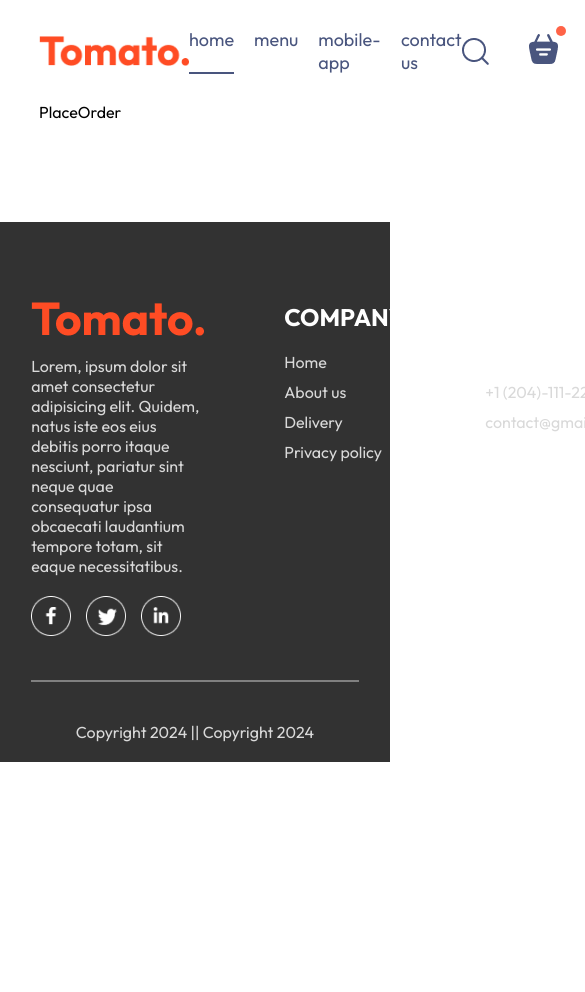
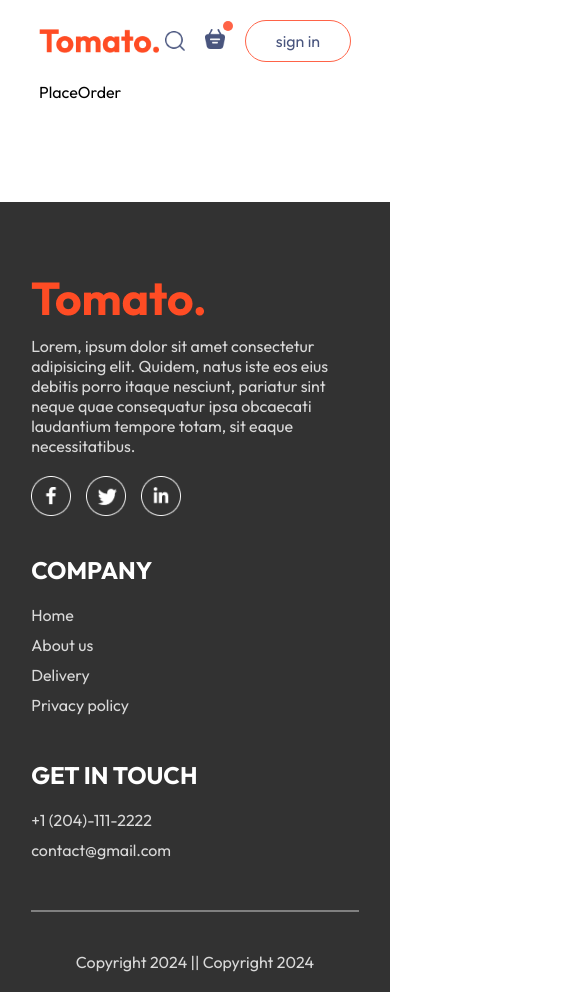
Before and after one commit to OhangPatel/Tomato, a React (Vite) app: page /order in a window 390 px wide. Shown: the top 992 px of the page, 585 px wide, since content can reach past the window. Before the commit the page ends 844 px from the top, so only its background shows below. Built offline with nearby package versions, Linux system fonts and the light colour scheme.

Commit message:
responsive for all screen-size

```diff
--- a/src/components/ExploreMenu/ExploreMenu.css
+++ b/src/components/ExploreMenu/ExploreMenu.css
@@ -57,3 +57,11 @@
     border: 4px solid tomato;
     padding: 2px;
 }
+
+@media (max-width:1050px) {
+    .explore-menu-text {
+        max-width: 100%;
+        font-size: 14px;
+
+    }
+}
--- a/src/components/Footer/Footer.css
+++ b/src/components/Footer/Footer.css
@@ -47,3 +47,16 @@
     background-color: grey;
     border: none;
 }
+
+@media (max-width:750px) {
+    .footer-content {
+        display: flex;
+        flex-direction: column;
+        gap: 35px;
+
+    }
+
+    .footer-copyright{
+        text-align: center;
+    }
+}
--- a/src/components/Header/Header.css
+++ b/src/components/Header/Header.css
@@ -38,3 +38,28 @@
     font-size: max(1vw, 13px);
     border-radius: 50px;
 }
+
+@media (max-width:1050px) {
+
+
+    .header-contents {
+        max-width: 45%;
+    }
+
+}
+
+@media (max-width:750px) {
+
+
+    .header-contents {
+        max-width: 65%;
+    }
+    .header-contents p {
+        display: none;
+    }
+
+    .header-contents button {
+        padding: 2vw 4vw;
+    }
+
+}
--- a/src/components/Navbar/Navbar.css
+++ b/src/components/Navbar/Navbar.css
@@ -60,3 +60,68 @@
     top: -8px;
     right: -8px;
 }
+
+
+@media (max-width:1050px) {
+    .navbar .logo {
+        width: 140px;
+    }
+
+    .navbar-menu{
+        gap: 20px;
+        font-size: 17px;
+
+    }
+
+    .navbar-right {
+        gap: 30px;
+
+    }
+    .navbar-right img {
+        width: 22px;
+    }
+
+    .navbar-right :button{
+        padding: 8px 25px;
+
+    }
+}
+
+
+@media (max-width:900px) {
+    .navbar .logo {
+        width: 120px;
+    }
+
+    .navbar-menu{
+        gap: 15px;
+        font-size: 16px;
+
+    }
+
+    .navbar-right {
+        gap: 20px;
+
+    }
+    .navbar-right img {
+        width: 20px;
+    }
+
+    .navbar-right :button{
+        padding: 7px 20px;
+        font-size: 15px;
+    }
+}
+
+
+
+@media (max-width:750px) {
+
+
+    .navbar-menu{
+        display: none;
+
+    }
+
+
+}
```
